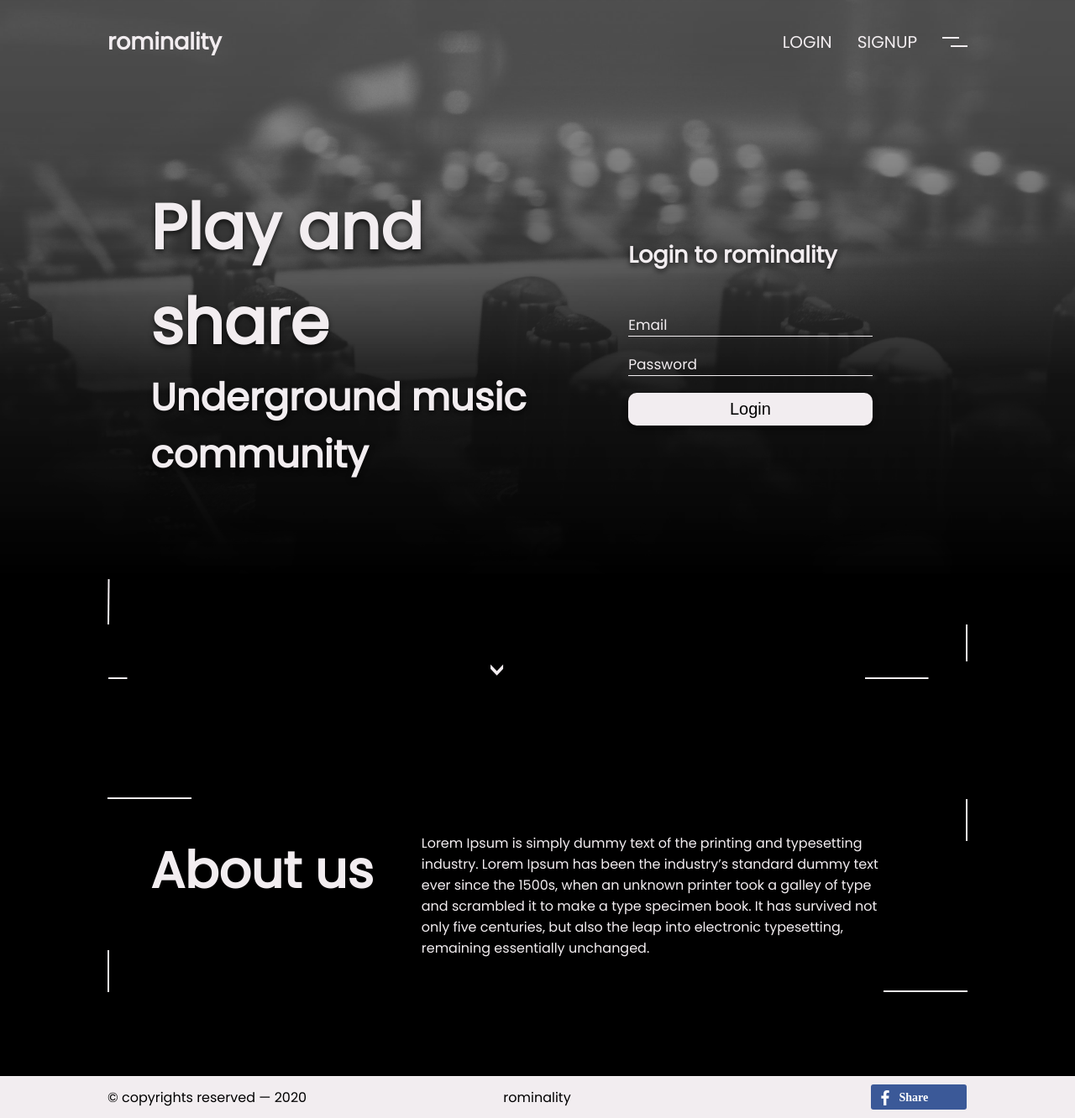
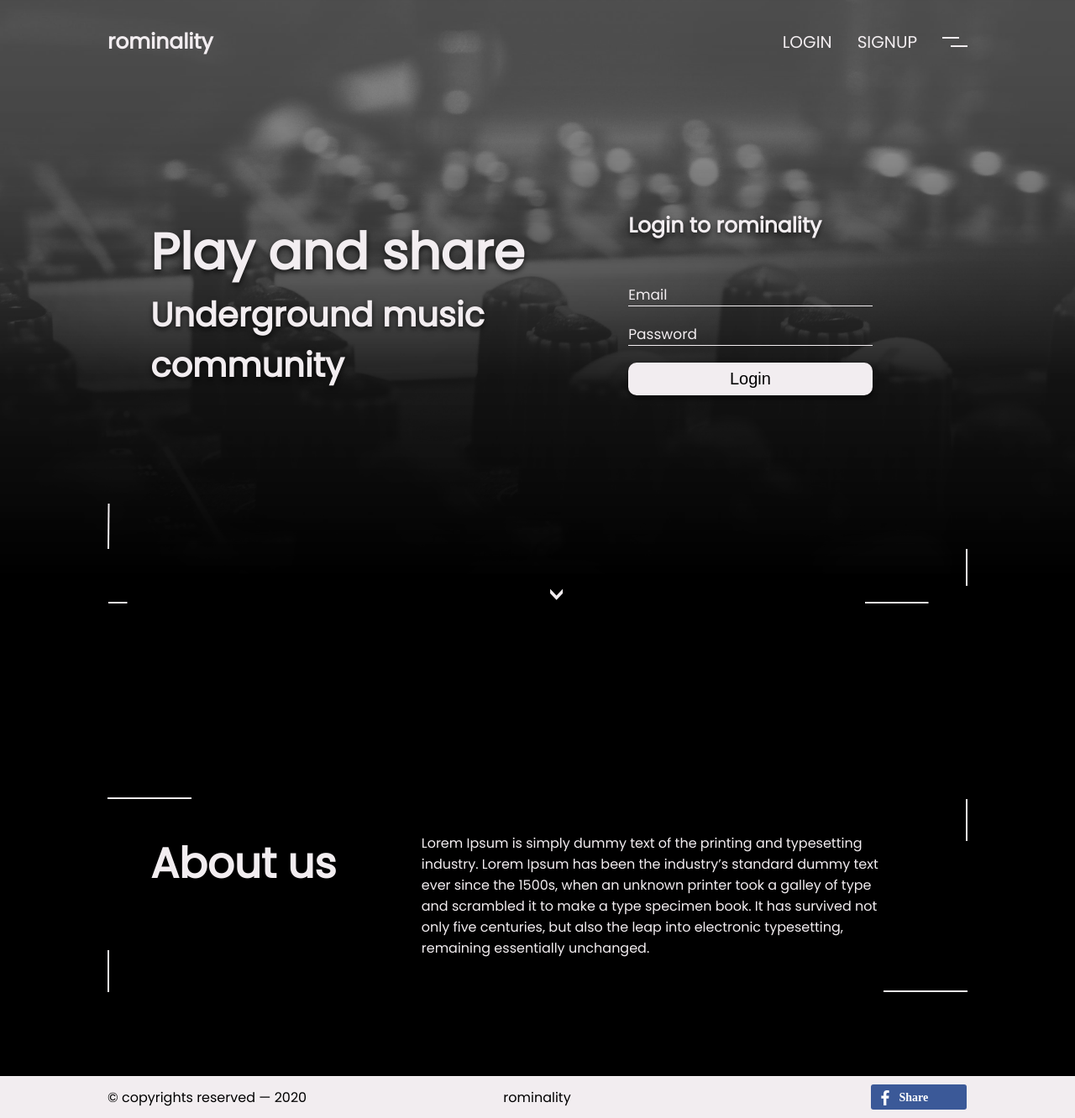
Before and after one commit to larisaai/rominality, a PHP site: page /users/login.php in a window 1280 px wide. Shown: the whole page at 84% size. Run offline with PHP 8.4, Linux system fonts and the light colour scheme.

Commit message:
add some style on login and sign up forms and landing page

```diff
--- a/css/app.css
+++ b/css/app.css
@@ -81,3 +81,35 @@ h4 {
 .error-text {
   color: red;
 }
+
+
+
+@media screen and (max-width:1400px) {
+   h1 { font-size: 60px;}
+   h2 { font-size: 50px;}
+   h3 { font-size:40px ;}
+   h4 { font-size:25px ;}
+
+}
+@media screen and (max-width:1200px) {
+  h1 { font-size: 55px;}
+  h2 { font-size: 45px;}
+  h3 { font-size:36px;}
+  h4 { font-size:25px;}
+
+}
+@media screen and (max-width:768px) {
+  h1 { font-size: 50px;}
+  h2 { font-size: 40px;}
+   h3 { font-size:32px ;}
+   h4 { font-size:22px ;}
+  .box-wide { width:90%;}
+}
+@media screen and (max-width:450px) {
+  h1 { font-size: 32px;}
+  h2 { font-size: 26px;}
+   h3 { font-size:22px ;}
+   h4 { font-size:18px ;}
+   a { font-size: 17px;}
+
+}
--- a/css/forms.css
+++ b/css/forms.css
@@ -55,3 +55,28 @@
   width: 100%;
   margin-bottom: 7px;
 }
+
+
+
+
+
+
+
+
+@media screen and (max-width:1024px) {
+  .signup-form-container, .login-form { width:90%; margin-top:30px;}
+
+  .login-form form, .signup-form-container form, .user-sigup-btn-container, .producer-sigup-btn-container { margin:0;}
+  }
+
+@media screen and (max-width:768px) {
+  .signup-form-container, .login-form { width:95%; }
+
+}
+@media screen and (max-width:450px) {
+  .login-form form, .signup-form-container form, .user-sigup-btn-container, .producer-sigup-btn-container { width: 100%;}
+  .login-form, .signup-form-container { height: 350px; align-items: flex-start;}
+  .signup-form .form-group {margin-bottom: 0px; }
+  .form-control { font-size: 15px;}
+
+  }
--- a/css/landingpage.css
+++ b/css/landingpage.css
@@ -46,7 +46,14 @@
     justify-content: space-between;
     align-items: flex-end;
     margin-top: 70px;
+    position: relative;
 }
+.arrow-down{
+    position: absolute;
+    left: 50%;
+    transform: translateX(-50%);
+}
+
 
 .bounce {
     animation: bounce 3s infinite;
@@ -138,3 +145,34 @@
     bottom: 0;
     left: 0;
 }
+
+@media screen and (max-width:1400px) {
+
+    .landing-page-container {
+        padding-top: 135px;
+    }
+    .landing-page-bottom-lines {
+        margin-top: 15px;
+    }
+}
+
+
+@media screen and (max-width:1024px)  {
+    .titles { width: 90%; margin-top:200px;}
+    .landing-page-bottom-lines { margin-top: 130px;}
+    .about-us {flex-wrap: wrap;}
+    .about-us .about-title { width: 100%;}
+    .about-us .about-description { width: 100%;}
+}
+@media screen and (max-width:768px) {
+    .titles { margin-top:30px; width:95%; }
+    .landing-page-bottom-lines { margin-top:60px;}
+    .about-us-container { padding-top: 40px;}
+}
+@media screen and (max-width:450px) {
+    .landing-page-container { padding-top: 100px;}
+    .titles { margin-top:0; }
+    .landing-page-bottom-lines svg:first-child, .landing-page-bottom-lines svg:last-child { display: none;}
+    .landing-page-bottom-lines { margin-top: 35px;}
+    .arrow-down{ position: relative; margin: auto; left:0; transform: translateX(0); }
+}
--- a/css/navigation.css
+++ b/css/navigation.css
@@ -89,3 +89,9 @@
 .active .menu-arrow-down {
     transform: rotate(0deg);
 }
+
+@media screen and (max-width:450px) {
+ .nav-two-design-lines { display: none;}
+ .navigation { height: 75px;}
+ .navigation a { font-size:17px;}
+}
--- a/users/login.php
+++ b/users/login.php
@@ -58,7 +58,7 @@ if (!empty($_POST)) {
 
                         <div class="">
                             <!-- <label for="" class="">Password</label> -->
-                            <input type="text" class="form-control" id="plot" placeholder="Password" name="password" required>
+                            <input type="password" class="form-control" id="plot" placeholder="Password" name="password" required>
                         </div>
 
 
--- a/users/signup.php
+++ b/users/signup.php
@@ -78,12 +78,12 @@ require_once('../includes/header.php');
                             </div>
 
                             <div class="form-group">
-                                    <input type="text" class="form-control" placeholder="Password" name="password" required
+                                    <input type="password" class="form-control" placeholder="Password" name="password" required
 
                                     >
                             </div>
                             <div class="form-group">
-                                    <input type="text" class="form-control"  placeholder="Confirm Password" name="confirm_password" required>
+                                    <input type="password" class="form-control"  placeholder="Confirm Password" name="confirm_password" required>
                             </div>
                             <div class="form-group">
                                     <input type="hidden" class="form-control"  name="user_type" value="1" required>
```
